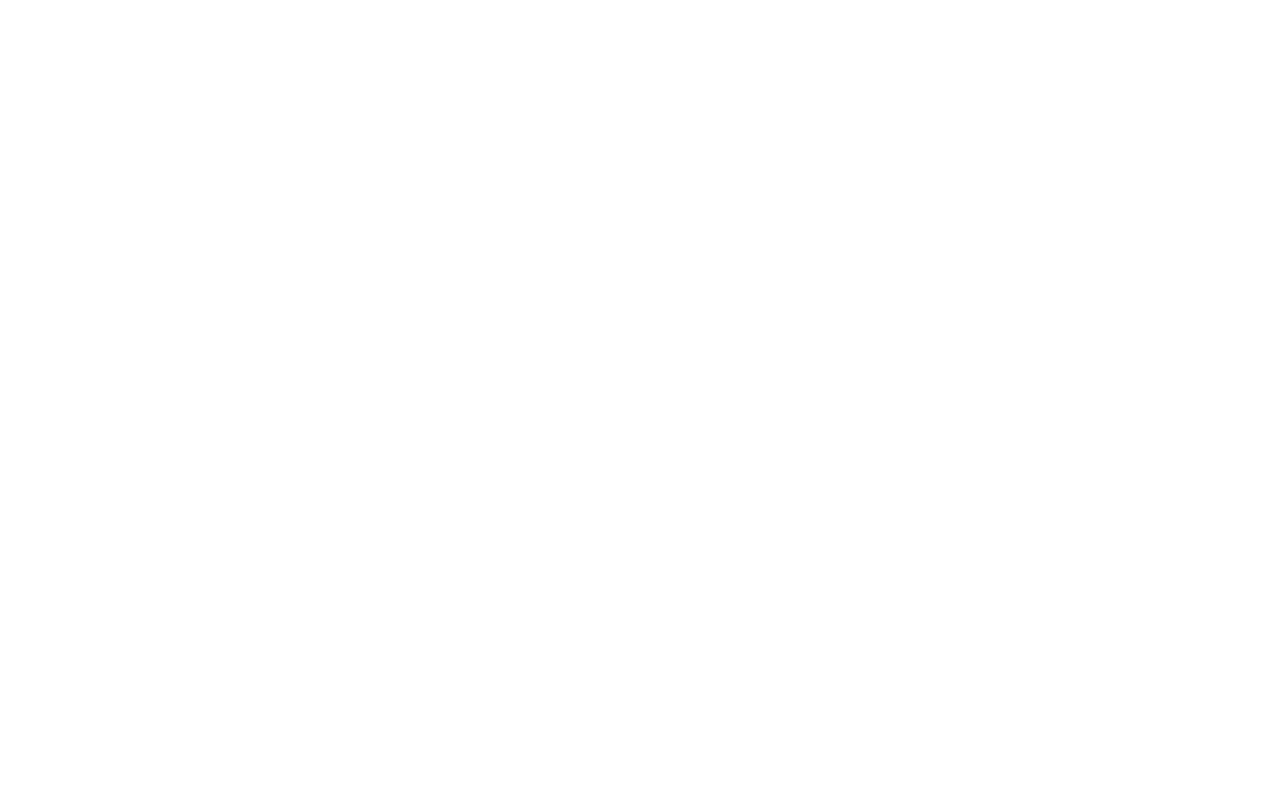
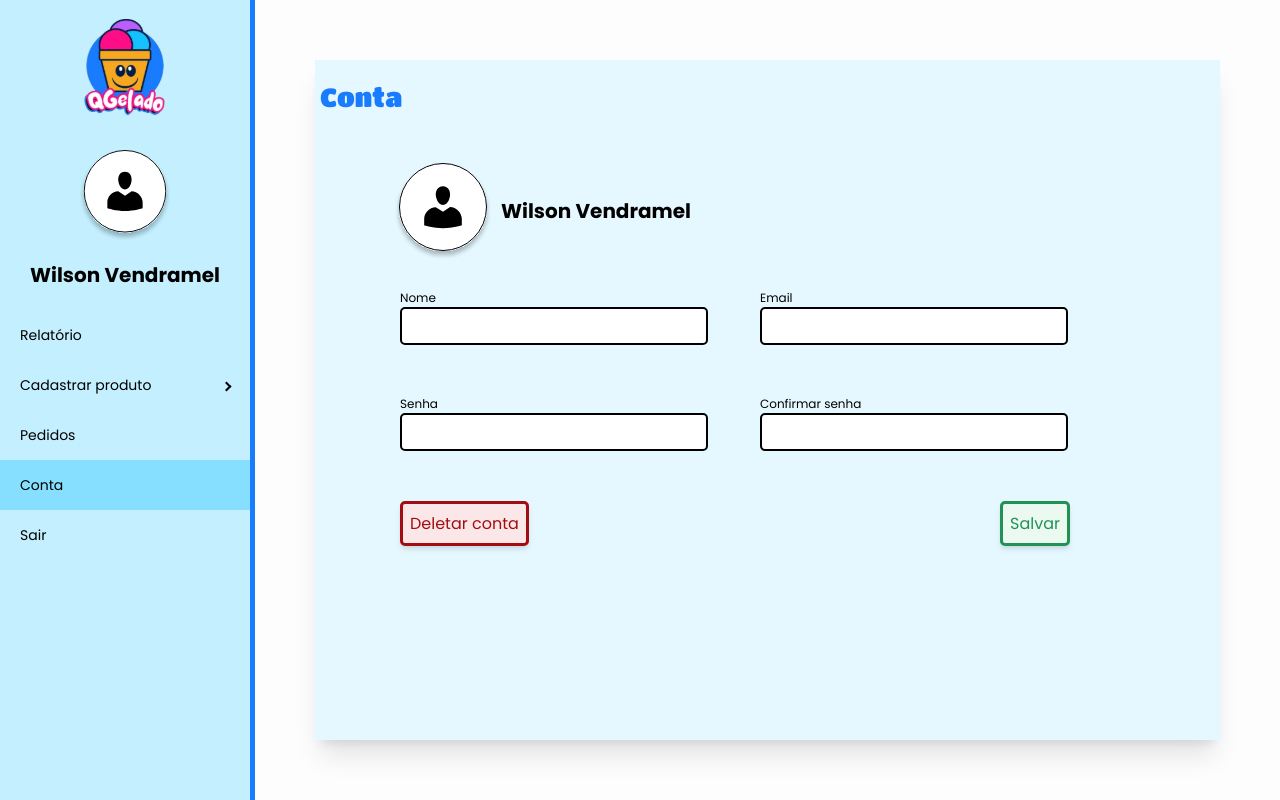
Before and after one commit to QGelado/QGelado-Frontend, a React (Vite) app: page /conta in a window 1280 px wide. Before the commit this address had no page. Built offline with nearby package versions, Linux system fonts and the light colour scheme.

Commit message:
:lipstick: style
 - finish 'conta' page style

```diff
--- a/src/App.jsx
+++ b/src/App.jsx
@@ -1,6 +1,6 @@
 import { BrowserRouter, Routes, Route } from "react-router-dom"
 import Home from './pages/Home/Home'
-import EditarAdmin from './pages/Editar-Admin/Editar-Admin'
+import Conta from './pages/Conta/Conta'
 import './App.css';
 
 function App() {
@@ -9,7 +9,7 @@
     <BrowserRouter>
       <Routes>
         <Route exact path="/" element={<Home/>}/>
-        <Route path="/editar-admin" element={<EditarAdmin/>}/>
+        <Route path="/conta" element={<Conta/>}/>
       </Routes>
     </BrowserRouter>
   )
--- /dev/null
+++ b/src/pages/Conta/Conta.jsx
@@ -0,0 +1,47 @@
+import MenuLateral from '../../components/MenuLateral/MenuLateral';
+import './style.css';
+
+const Conta = () => {
+    return (
+        <main className='conta__main'>
+            <MenuLateral selecao="conta" adminName="Wilson Vendramel"/>
+            <section className="container__conta">
+                <div className='conta__titulo'>
+                    <h1>Conta</h1>
+                </div>
+                <div className='conta__nomeAdmin'>
+                    <img src="../../public/imgs/MenuLateral/admin_photo.svg" alt="Foto perfil admin" />
+
+                    <p>Wilson Vendramel</p>
+                </div>
+
+                <div className='conta__infomacoes'>
+                    <div className='informacoes__container__inputs'>
+                        <div className='inputs__header'>
+                            <label htmlFor="adminNome">Nome</label>
+                            <input type="text" name="Nome" id="adminNome" />
+                        </div>
+                        <div className='inputs__header'>
+                            <label htmlFor="adminEmail">Email</label>
+                            <input type="email" name="Email" id="adminEmail" />
+                        </div>
+                        <div className='inputs__header'>
+                            <label htmlFor="adminSenha">Senha</label>
+                            <input type="password" name="Senha" id="adminSenha" />
+                        </div>
+                        <div className='inputs__header'>
+                            <label htmlFor="adminConfirmaSenha">Confirmar senha</label>
+                            <input type="password" name="Confirma senha" id="adminConfirmaSenha" />
+                        </div>
+                    </div>
+                    <div className='informacoes__container__botoes'>
+                        <button className='botoes__botaoDeletar'>Deletar conta</button>
+                        <button className='botoes__botaoSalvar'>Salvar</button>
+                    </div>
+                </div>
+            </section>
+        </main>
+    )
+}
+
+export default Conta
--- /dev/null
+++ b/src/pages/Conta/style.css
@@ -0,0 +1,119 @@
+@import url('https://fonts.googleapis.com/css2?family=Poppins:ital,wght@0,400;0,500;0,700;1,300&display=swap');
+@import url('https://fonts.googleapis.com/css2?family=Titan+One&display=swap');
+
+.conta__main {
+    margin: 0;
+    padding: 0;
+    box-sizing: border-box;
+    height: 100vh;
+    font-family: "Poppins", sans-serif;
+    font-weight: 400;
+    font-style: normal;
+    font-size: 14px;
+    background-color: #FDFDFD;
+    display: flex;
+}
+
+.container__conta{
+    width: calc(100% - 250px);
+    height: calc(100% - 120px);
+    background-color: #E5F8FF;
+    margin: 60px;
+    box-shadow: 0 20px 25px -5px rgb(0 0 0 / 0.1), 0 8px 10px -6px rgb(0 0 0 / 0.1);
+}
+
+.conta__titulo{
+    margin: 5px;
+}
+
+.conta__titulo h1{
+    font-family: "Titan One", sans-serif;
+    font-weight: 400;
+    font-style: normal;
+    font-size: 26px;
+    color: #197CFF;
+}
+
+.conta__nomeAdmin{
+    display: flex;
+    justify-content: flex-start;
+    align-items: center;
+    padding: 20px;
+    margin-left: 50px;
+}
+
+.conta__nomeAdmin img{
+    margin: 10px;
+}
+
+.conta__nomeAdmin p{
+    font-size: 20px;
+    font-weight: bold;
+}
+
+.conta__infomacoes{
+    display: flex;
+    flex-direction: column;
+    justify-content: center;
+    align-items: flex-start;
+    margin-left: 70px;
+}
+
+.informacoes__container__inputs{
+    width: 700px;
+    display: flex;
+    justify-content: center;
+    align-items: center;
+    flex-wrap: wrap;
+    gap: 50px;
+}
+
+.inputs__header{
+    width: 310px;
+    display: flex;
+    flex-direction: column;
+    justify-content: center;
+    align-items: flex-start;
+}
+.inputs__header label{
+    font-size: 12px;
+}
+.inputs__header input{
+    width: 300px;
+    height: 30px;
+    border-radius: 5px;
+    border: 2px solid black;
+    padding: 2px;
+    font-size: 14px;
+}
+
+.informacoes__container__botoes{
+    width: 700px;
+    display: flex;
+    align-items: center;
+    justify-content: space-between;
+    margin-top: 50px;
+}
+
+.botoes__botaoDeletar, .botoes__botaoSalvar{
+    padding: 7px;
+    border-radius: 5px;
+    font-size: 16px;
+    cursor: pointer;
+    box-shadow: 0 4px 6px -1px rgb(0 0 0 / 0.1), 0 2px 4px -2px rgb(0 0 0 / 0.1);
+    font-family: "Poppins", sans-serif;
+}
+
+.botoes__botaoDeletar{
+    border: 3px solid #A30D11;
+    background-color: #FBE7E8;
+    color: #A30D11;
+    margin-left: 15px;
+}
+
+.botoes__botaoSalvar{
+    border: 3px solid #1F9254;
+    background-color: #EBF9F1;
+    color: #1F9254;
+    margin-right: 15px;
+}
--- a/src/pages/Editar-Admin/Editar-Admin.jsx
+++ /dev/null
@@ -1,12 +0,0 @@
-import MenuLateral from '../../components/MenuLateral/MenuLateral';
-import './style.css';
-
-const EditarAdmin = () => {
-    return (
-        <main className='editarAdmin__main'>
-            <MenuLateral selecao="conta" adminName="Wilson Vendramel"/>
-        </main>
-    )
-}
-
-export default EditarAdmin
--- a/src/pages/Editar-Admin/style.css
+++ /dev/null
@@ -1,12 +0,0 @@
-@import url('https://fonts.googleapis.com/css2?family=Poppins:ital,wght@0,400;0,500;0,700;1,300&display=swap');
-
-.editarAdmin__main {
-    margin: 0;
-    padding: 0;
-    box-sizing: border-box;
-    height: 100vh;
-    font-family: "Poppins", sans-serif;
-    font-weight: 400;
-    font-style: normal;
-    font-size: 14px;
-}
```
